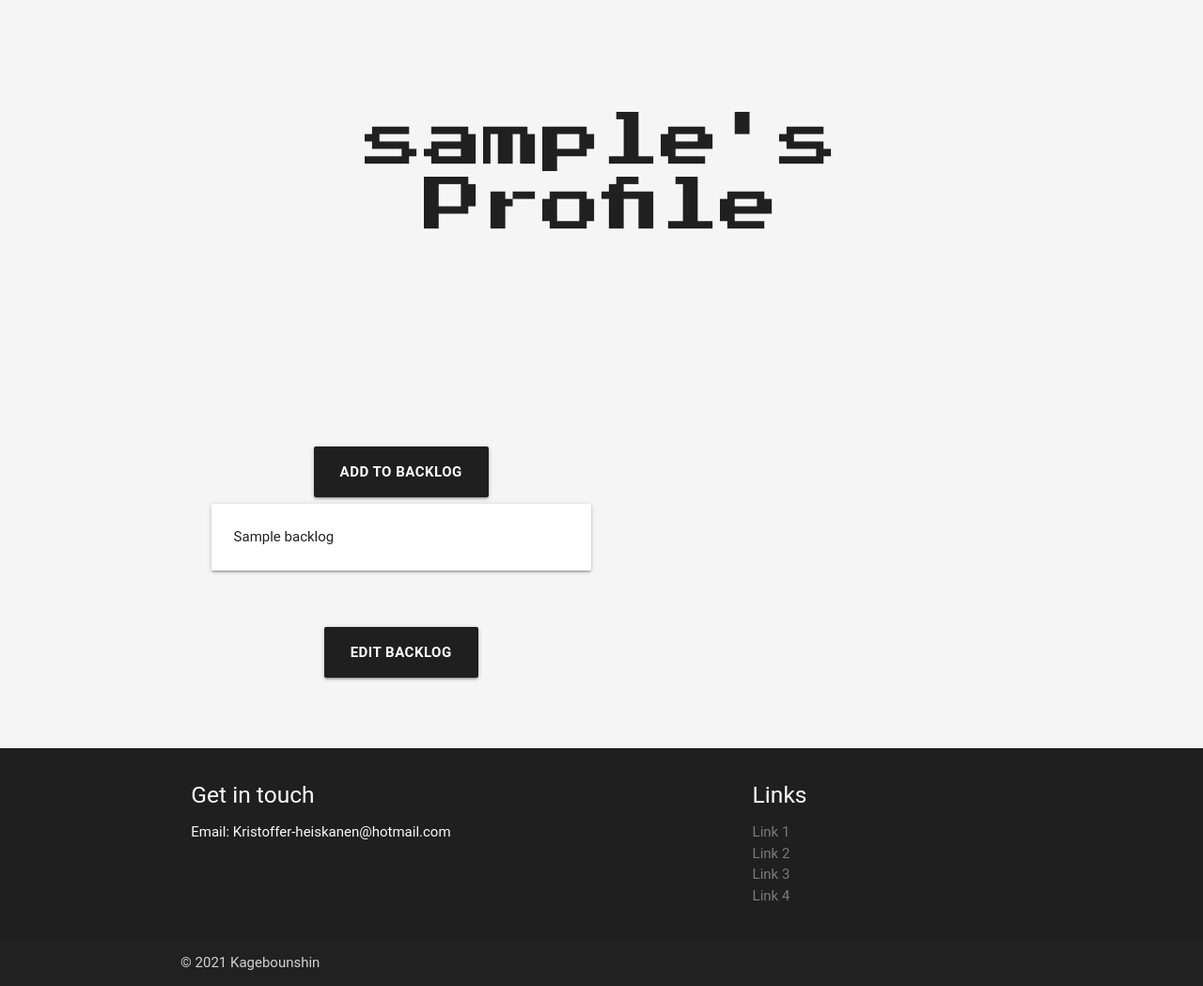
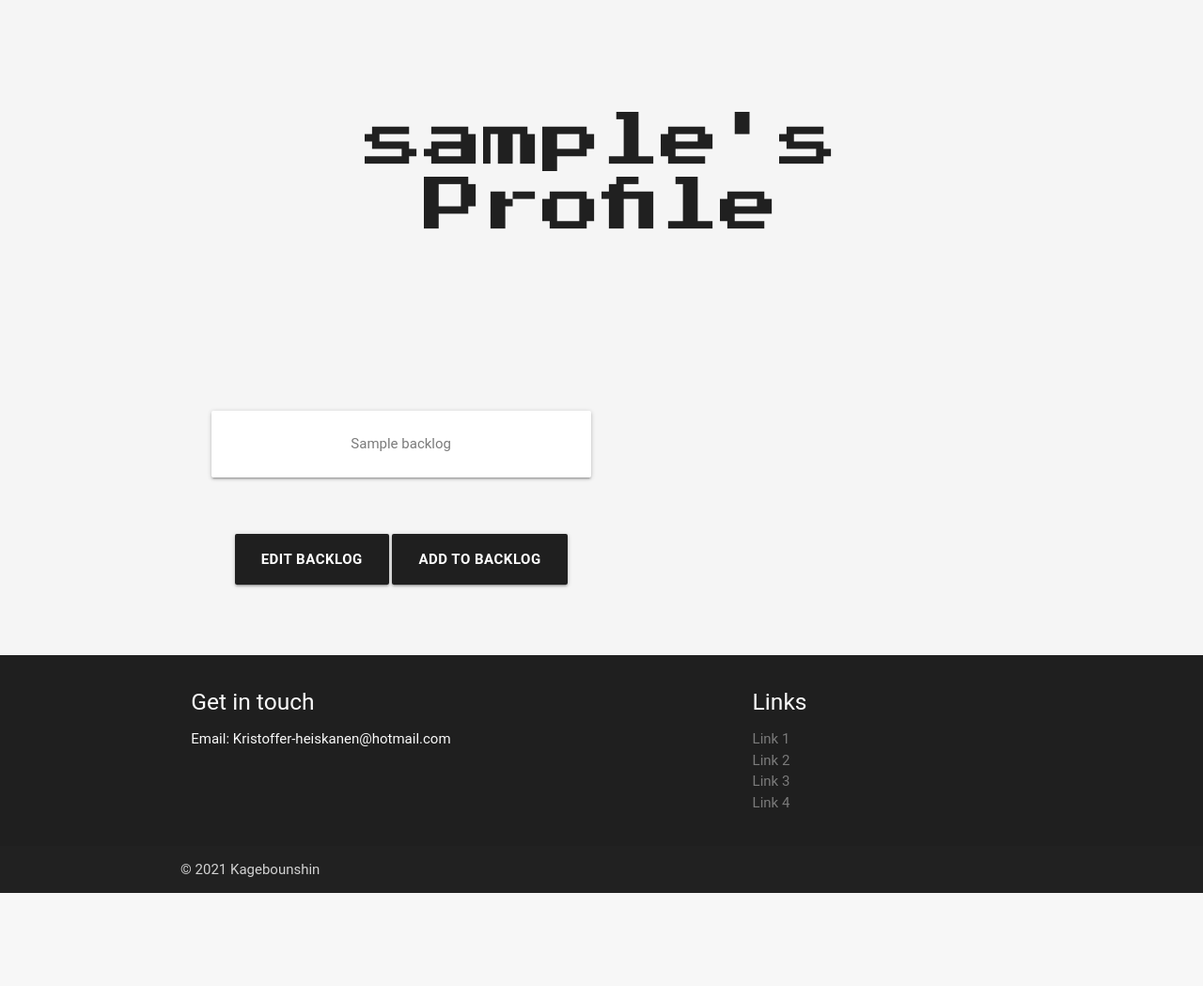
Before and after one commit to Kagebounshin/game-rating-site, a Flask app: page /profile/1 in a window 1280 px wide. Shown: the part 65-1114 px from the top of the page at 94% size. After the commit the page ends 1015 px from the top, so only its background shows below. Run offline with Flask 2, Linux system fonts and the light colour scheme; the visitor is signed in with stand-in values (Sample User, id 1); a database or web service that is not in the repository returns one stand-in record (values such as "Sample title"); some libraries are stand-ins or nearby versions.

Commit message:
Added a new section wich is only displayed if the user hasn't added anything to the list

```diff
--- a/templates/profile.html
+++ b/templates/profile.html
@@ -7,19 +7,30 @@
                 {{ username }}'s Profile
             </h1>
         </div>
+   </div>
+<!-- Show this if you havn't added to your list -->
+{% if backlogs|length == 0 %}
+    <div class="row backlog-container bg-color-backlog center-align">
+        <div class="col s12 m8 offset-m2">
+            <p>You havn't started on your backlog yet!</p>
+            <a href="{{ url_for('add_backlog') }}" class="btn waves-effect waves-light btn-large">Add to Backlog</a>
+        </div>
     </div>
-
+{% endif %}
+<!-- Show this if you have added to your list -->
+{% if backlogs|length != 0 %}
     <div class="row backlog-container bg-color-backlog center-align">
         <div class="col s12 m4 offset-m2">
 
-            <a href="{{ url_for('add_backlog') }}" class="btn waves-effect waves-light btn-large">Add to Backlog</a>
-                  <div class="card-panel left-align">
+
+                  <div class="card-panel center-align">
                     {% for backlog in backlogs %}
-                      {{ backlog.backlog_name }}<br>
+                        <a href="">{{ backlog.backlog_name }}</a><br>
                       {% endfor %}
                   </div>
                   <a href="{{ url_for('add_backlog') }}" class="btn waves-effect waves-light btn-large">Edit Backlog</a>
+                  <a href="{{ url_for('add_backlog') }}" class="btn waves-effect waves-light btn-large">Add to Backlog</a>
         </div>
     </div>
-
+    {% endif %}
 {% endblock %}
```
